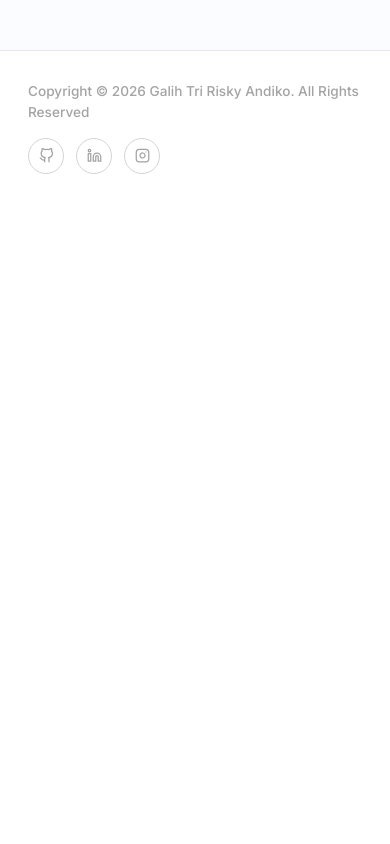
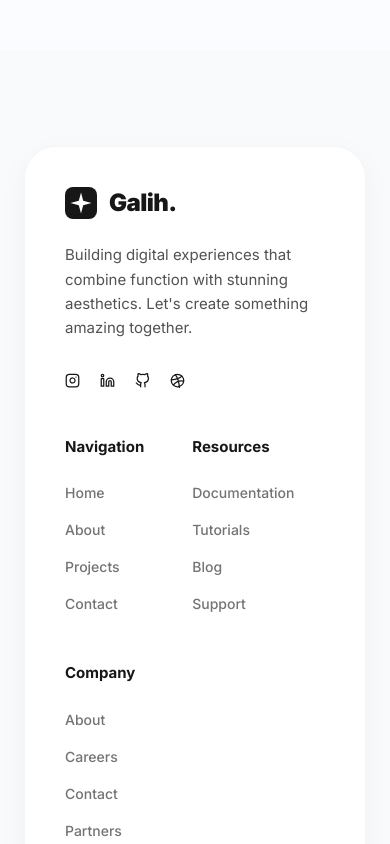
Before and after one commit to galihtra/galihtra-web, a Next.js app: page / in a window 390 px wide. Shown: the part 7680-8524 px from the top of the page. Before the commit the page ends 7884 px from the top, so only its background shows below. Built offline with nearby package versions, Linux system fonts and the light colour scheme.

Commit message:
update section footer

```diff
--- a/app/globals.css
+++ b/app/globals.css
@@ -1738,52 +1738,3 @@ button.hamburger.active span:nth-child(3) {
   right: -5%;
   animation: blobFloat 26s infinite alternate ease-in-out;
 }
-
-
-
-.footer {
-  padding: 30px 0;
-  background: #fff;
-  border-top: 1.5px solid #e5e5e5;
-}
-
-.footer-inner {
-  max-width: 1200px;
-  margin: 0 auto;
-  padding: 0 28px;
-  display: flex;
-  align-items: center;
-  justify-content: space-between;
-  flex-wrap: wrap;
-  gap: 16px;
-}
-
-.footer-text {
-  font-size: 0.85rem;
-  font-weight: 500;
-  color: #a3a3a3;
-}
-
-.footer-socials {
-  display: flex;
-  gap: 12px;
-}
-
-.footer-soc {
-  width: 36px;
-  height: 36px;
-  border-radius: 50%;
-  border: 1.5px solid #d4d4d4;
-  background: #fff;
-  display: flex;
-  align-items: center;
-  justify-content: center;
-  color: #a3a3a3;
-  text-decoration: none;
-  transition: 0.2s;
-}
-
-.footer-soc:hover {
-  border-color: #171717;
-  color: #171717;
-}
--- a/app/page.tsx
+++ b/app/page.tsx
@@ -699,13 +699,69 @@ export default function Home() {
       </section>
 
       {/* ════════ FOOTER ════════ */}
-      <footer className="footer">
-        <div className="footer-inner">
-          <p className="footer-text">Copyright © 2026 Galih Tri Risky Andiko. All Rights Reserved</p>
-          <div className="footer-socials">
-            <a href="#" className="footer-soc" aria-label="GitHub"><GithubIcon /></a>
-            <a href="#" className="footer-soc" aria-label="LinkedIn"><LinkedinIcon /></a>
-            <a href="#" className="footer-soc" aria-label="Instagram"><InstagramIcon /></a>
+      <footer className="relative bg-[#f8fafc] px-6 pt-24 pb-12 overflow-hidden flex justify-center z-10">
+        {/* Giant background text */}
+        <div className="absolute bottom-[-5%] left-1/2 -translate-x-1/2 text-[clamp(8rem,20vw,25rem)] font-black text-[#e2e8f0]/40 whitespace-nowrap leading-none tracking-tighter -z-10 select-none pointer-events-none">
+          GALIH
+        </div>
+
+        <div className="w-full max-w-[1200px] bg-white rounded-[32px] p-10 md:p-16 shadow-[0_8px_30px_rgb(0,0,0,0.04)] border border-black/[0.04] flex flex-col z-20">
+          <div className="flex flex-col lg:flex-row justify-between gap-12 lg:gap-20 mb-16">
+            {/* Left Info */}
+            <div className="max-w-[380px]">
+              <h2 className="text-2xl font-black text-[#171717] mb-6 tracking-tight flex items-center gap-3">
+                {/* Minimalist Logo mark */}
+                <div className="w-8 h-8 bg-[#171717] rounded-lg flex items-center justify-center">
+                  <SparkleIcon />
+                </div>
+                Galih.
+              </h2>
+              <p className="text-[15px] text-[#525252] leading-relaxed mb-8">
+                Building digital experiences that combine function with stunning aesthetics. Let&apos;s create something amazing together.
+              </p>
+              <div className="flex gap-5">
+                <a href="#" className="text-[#171717] hover:text-[#525252] transition-colors"><InstagramIcon /></a>
+                <a href="#" className="text-[#171717] hover:text-[#525252] transition-colors"><LinkedinIcon /></a>
+                <a href="#" className="text-[#171717] hover:text-[#525252] transition-colors"><GithubIcon /></a>
+                <a href="#" className="text-[#171717] hover:text-[#525252] transition-colors"><DribbbleIcon /></a>
+              </div>
+            </div>
+
+            {/* Right Links */}
+            <div className="flex flex-wrap gap-12 sm:gap-20">
+              <div className="flex flex-col gap-4">
+                <h4 className="text-[15px] font-bold text-[#171717] mb-2">Navigation</h4>
+                <a href="#home" className="text-[14px] font-medium text-[#737373] hover:text-[#171717] transition-colors">Home</a>
+                <a href="#about" className="text-[14px] font-medium text-[#737373] hover:text-[#171717] transition-colors">About</a>
+                <a href="#projects" className="text-[14px] font-medium text-[#737373] hover:text-[#171717] transition-colors">Projects</a>
+                <a href="#contact" className="text-[14px] font-medium text-[#737373] hover:text-[#171717] transition-colors">Contact</a>
+              </div>
+              <div className="flex flex-col gap-4">
+                <h4 className="text-[15px] font-bold text-[#171717] mb-2">Resources</h4>
+                <a href="#" className="text-[14px] font-medium text-[#737373] hover:text-[#171717] transition-colors">Documentation</a>
+                <a href="#" className="text-[14px] font-medium text-[#737373] hover:text-[#171717] transition-colors">Tutorials</a>
+                <a href="#" className="text-[14px] font-medium text-[#737373] hover:text-[#171717] transition-colors">Blog</a>
+                <a href="#" className="text-[14px] font-medium text-[#737373] hover:text-[#171717] transition-colors">Support</a>
+              </div>
+              <div className="flex flex-col gap-4">
+                <h4 className="text-[15px] font-bold text-[#171717] mb-2">Company</h4>
+                <a href="#" className="text-[14px] font-medium text-[#737373] hover:text-[#171717] transition-colors">About</a>
+                <a href="#" className="text-[14px] font-medium text-[#737373] hover:text-[#171717] transition-colors">Careers</a>
+                <a href="#" className="text-[14px] font-medium text-[#737373] hover:text-[#171717] transition-colors">Contact</a>
+                <a href="#" className="text-[14px] font-medium text-[#737373] hover:text-[#171717] transition-colors">Partners</a>
+              </div>
+            </div>
+          </div>
+
+          <div className="flex flex-col md:flex-row justify-between items-start md:items-center gap-6 pt-8 border-t border-black/5">
+            <p className="text-[14px] font-medium text-[#737373]">
+              © 2026 Galih Tri Risky Andiko. All rights reserved.
+            </p>
+            <div className="flex flex-wrap gap-6">
+              <a href="#" className="text-[13px] font-medium text-[#737373] hover:text-[#171717] underline underline-offset-4 transition-colors">Privacy Policy</a>
+              <a href="#" className="text-[13px] font-medium text-[#737373] hover:text-[#171717] underline underline-offset-4 transition-colors">Terms of Service</a>
+              <a href="#" className="text-[13px] font-medium text-[#737373] hover:text-[#171717] underline underline-offset-4 transition-colors">Cookies Settings</a>
+            </div>
           </div>
         </div>
       </footer>
```
